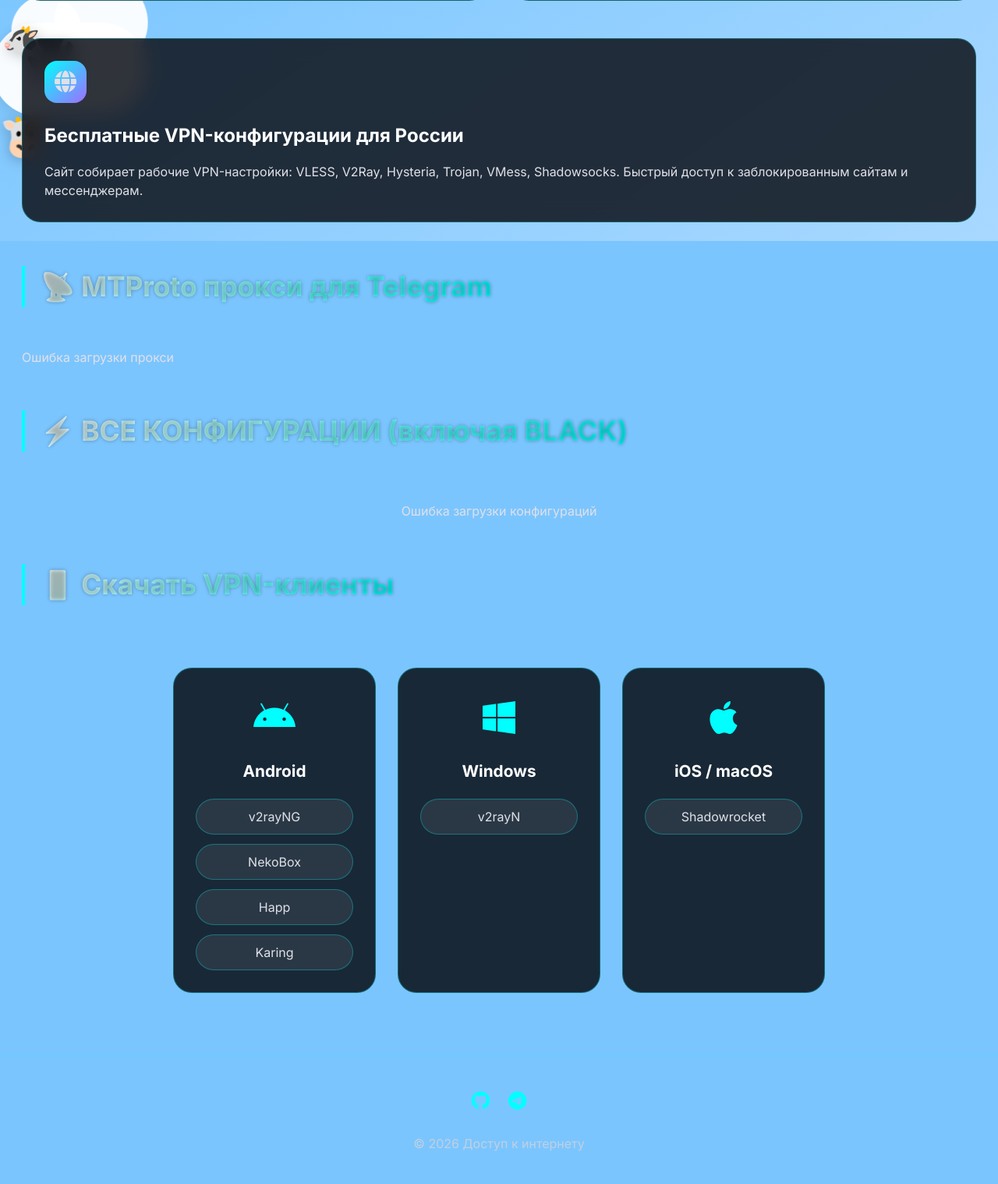
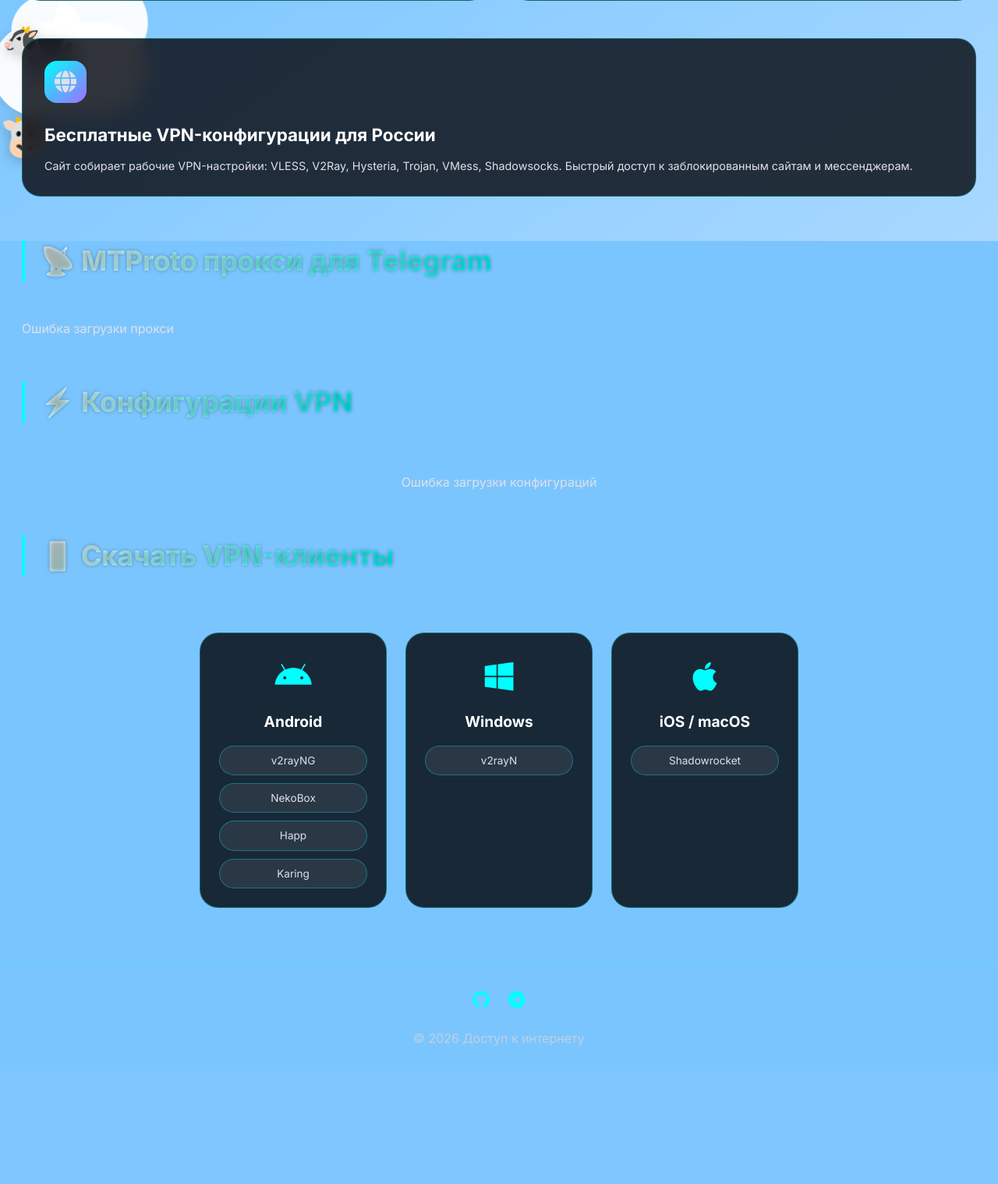
Before and after one commit to kort0881/internet-access-site, a Flask app: page / in a window 1280 px wide. Shown: the part 491-2009 px from the top of the page at 78% size. After the commit the page ends 1832 px from the top, so only its background shows below. Run offline with Flask 3, Linux system fonts and the light colour scheme; data that the repository does not hold is empty.

Commit message:
Refactor styles and update HTML structure

```diff
--- a/templates/index.html
+++ b/templates/index.html
@@ -56,34 +56,38 @@
         .step-list li::before { content: counter(step); position: absolute; left: 0; top: 0; width: 22px; height: 22px; background: linear-gradient(135deg, #0ff, #0088ff); border-radius: 30px; display: flex; align-items: center; justify-content: center; font-size: 12px; font-weight: bold; color: #000; }
         .highlight { color: #0ff; font-weight: 600; }
         .update-badge { display: inline-block; margin-top: 20px; padding: 6px 16px; background: rgba(0, 255, 255, 0.2); border-radius: 30px; font-size: 0.8rem; color: #0ff; border: 1px solid rgba(0,255,255,0.4); }
-        .configs-grid { display: grid; grid-template-columns: repeat(auto-fill, minmax(340px, 1fr)); gap: 28px; margin: 32px 0; }
-        .config-card { background: rgba(8, 12, 20, 0.85); backdrop-filter: blur(12px); border-radius: 24px; border: 1px solid rgba(0, 255, 255, 0.3); padding: 24px; transition: all 0.3s cubic-bezier(0.2, 0.9, 0.4, 1.1); position: relative; }
-        .config-card:hover { transform: translateY(-6px); border-color: #0ff; box-shadow: 0 16px 32px -12px rgba(0, 255, 255, 0.3); }
-        .recommended { border-color: #0f0; box-shadow: 0 0 15px rgba(0, 255, 0, 0.2); }
-        .rec-badge { position: absolute; top: 16px; right: 20px; background: linear-gradient(135deg, #0f0, #0a0); color: #000; font-weight: bold; font-size: 0.7rem; padding: 4px 12px; border-radius: 30px; }
-        /* Обычная неоновая кнопка (сине-фиолетовая) */
-        .btn-neon { padding: 12px; border-radius: 40px; font-weight: 600; text-align: center; cursor: pointer; transition: all 0.2s; border: none; font-size: 0.9rem; display: flex; align-items: center; justify-content: center; gap: 8px; text-decoration: none; background: linear-gradient(95deg, #a06eff, #0ff); color: #000; font-weight: 700; }
-        .btn-neon:hover { transform: scale(1.02); box-shadow: 0 0 20px #0ff; }
-        /* Чёрная кнопка (для BLACK) */
-        .btn-black { background: linear-gradient(95deg, #1a1a1a, #2a2a2a); color: #aaa; border: 1px solid #555; box-shadow: 0 0 5px rgba(0,0,0,0.5); }
-        .btn-black:hover { box-shadow: 0 0 15px #333; border-color: #888; color: #fff; }
-        .btn-link { background: rgba(0, 255, 255, 0.1); border: 1px solid rgba(0, 255, 255, 0.5); color: #0ff; background: transparent; color: #0ff; font-weight: 600; }
+        .configs-grid { display: grid; grid-template-columns: repeat(auto-fill, minmax(280px, 1fr)); gap: 24px; margin: 32px 0; }
+        .config-card { background: rgba(8, 12, 20, 0.85); backdrop-filter: blur(12px); border-radius: 24px; border: 1px solid rgba(0, 255, 255, 0.3); padding: 20px; transition: all 0.3s cubic-bezier(0.2, 0.9, 0.4, 1.1); }
+        .config-card:hover { transform: translateY(-4px); border-color: #0ff; box-shadow: 0 12px 24px -12px rgba(0, 255, 255, 0.3); }
+        .config-name { font-size: 1.2rem; font-weight: 700; color: #0ff; margin-bottom: 6px; word-break: break-word; }
+        .config-category { font-size: 0.75rem; color: #b0c0d0; margin-bottom: 16px; }
+        .button-group { display: flex; flex-direction: column; gap: 10px; margin-top: 12px; }
+        .btn-neon { padding: 10px; border-radius: 40px; font-weight: 600; text-align: center; cursor: pointer; transition: all 0.2s; border: none; font-size: 0.85rem; display: flex; align-items: center; justify-content: center; gap: 8px; text-decoration: none; background: linear-gradient(95deg, #a06eff, #0ff); color: #000; }
+        .btn-neon:hover { transform: scale(1.02); box-shadow: 0 0 12px #0ff; }
+        .btn-black { background: linear-gradient(95deg, #1a1a1a, #2a2a2a); color: #aaa; border: 1px solid #555; }
+        .btn-black:hover { box-shadow: 0 0 12px #333; border-color: #888; color: #fff; }
+        .btn-link { background: rgba(0, 255, 255, 0.1); border: 1px solid rgba(0, 255, 255, 0.5); color: #0ff; background: transparent; font-weight: 600; }
         .btn-link:hover { background: rgba(0, 255, 255, 0.25); border-color: #0ff; }
-        .proxy-grid { display: flex; flex-wrap: wrap; gap: 14px; margin-top: 20px; }
-        .proxy-item { background: rgba(0, 136, 204, 0.25); border: 1px solid rgba(0, 255, 255, 0.5); padding: 10px 22px; border-radius: 60px; color: #0ff; text-decoration: none; font-weight: 500; transition: 0.2s; display: inline-flex; align-items: center; gap: 8px; }
+        .proxy-grid { display: flex; flex-wrap: wrap; gap: 12px; margin-top: 16px; }
+        .proxy-item { background: rgba(0, 136, 204, 0.25); border: 1px solid rgba(0, 255, 255, 0.5); padding: 8px 18px; border-radius: 60px; color: #0ff; text-decoration: none; font-weight: 500; transition: 0.2s; display: inline-flex; align-items: center; gap: 8px; font-size: 0.85rem; }
         .proxy-item:hover { background: rgba(0, 255, 255, 0.4); transform: translateY(-2px); box-shadow: 0 8px 20px rgba(0, 136, 204, 0.3); }
-        .apps-grid { display: flex; flex-wrap: wrap; gap: 28px; justify-content: center; margin: 48px 0; }
-        .app-card { background: rgba(8, 12, 20, 0.85); backdrop-filter: blur(12px); border-radius: 24px; padding: 28px; width: 260px; text-align: center; border: 1px solid rgba(0, 255, 255, 0.3); transition: 0.3s; }
-        .app-card:hover { border-color: #0ff; transform: translateY(-5px); }
-        .app-icon { font-size: 48px; margin-bottom: 16px; color: #0ff; }
-        .app-card h3 { font-size: 1.3rem; margin-bottom: 20px; color: #fff; }
-        .app-links { display: flex; flex-direction: column; gap: 12px; }
-        .app-link { padding: 10px; border-radius: 40px; background: rgba(255,255,255,0.08); border: 1px solid rgba(0, 255, 255, 0.3); color: #e0e0e8; text-decoration: none; transition: 0.2s; }
+        .apps-grid { display: flex; flex-wrap: wrap; gap: 24px; justify-content: center; margin: 40px 0; }
+        .app-card { background: rgba(8, 12, 20, 0.85); backdrop-filter: blur(12px); border-radius: 24px; padding: 24px; width: 240px; text-align: center; border: 1px solid rgba(0, 255, 255, 0.3); transition: 0.3s; }
+        .app-card:hover { border-color: #0ff; transform: translateY(-4px); }
+        .app-icon { font-size: 42px; margin-bottom: 12px; color: #0ff; }
+        .app-card h3 { font-size: 1.2rem; margin-bottom: 16px; color: #fff; }
+        .app-links { display: flex; flex-direction: column; gap: 10px; }
+        .app-link { padding: 8px; border-radius: 40px; background: rgba(255,255,255,0.08); border: 1px solid rgba(0, 255, 255, 0.3); color: #e0e0e8; text-decoration: none; transition: 0.2s; font-size: 0.85rem; }
         .app-link:hover { background: rgba(0, 255, 255, 0.2); border-color: #0ff; }
-        footer { margin-top: 80px; padding: 40px 0; text-align: center; border-top: 1px solid rgba(0, 255, 255, 0.3); color: #c0d0e0; }
-        .footer-links a { color: #0ff; margin: 0 12px; font-size: 1.5rem; transition: 0.2s; }
+        footer { margin-top: 70px; padding: 30px 0; text-align: center; border-top: 1px solid rgba(0, 255, 255, 0.3); color: #c0d0e0; }
+        .footer-links a { color: #0ff; margin: 0 12px; font-size: 1.4rem; transition: 0.2s; }
         .footer-links a:hover { text-shadow: 0 0 8px #0ff; }
-        @media (max-width: 800px) { .container { padding: 0 20px; } .configs-grid { grid-template-columns: 1fr; } .info-grid { flex-direction: column; } .section-title { font-size: 1.8rem; } }
+        @media (max-width: 800px) {
+            .container { padding: 0 20px; }
+            .configs-grid { grid-template-columns: repeat(auto-fill, minmax(260px, 1fr)); gap: 16px; }
+            .info-grid { flex-direction: column; }
+            .section-title { font-size: 1.8rem; }
+        }
     </style>
 </head>
 <body>
@@ -134,8 +138,8 @@
 
         <div class="corner-card" style="margin-bottom: 40px;">
             <div class="info-icon"><i class="fas fa-globe"></i></div>
-            <h3 style="color:#fff; font-size:1.5rem; margin-bottom:16px;">Бесплатные VPN-конфигурации для России</h3>
-            <p>Сайт собирает рабочие VPN-настройки: VLESS, V2Ray, Hysteria, Trojan, VMess, Shadowsocks. Быстрый доступ к заблокированным сайтам и мессенджерам.</p>
+            <h3 style="color:#fff; font-size:1.4rem; margin-bottom:12px;">Бесплатные VPN-конфигурации для России</h3>
+            <p style="font-size:0.9rem;">Сайт собирает рабочие VPN-настройки: VLESS, V2Ray, Hysteria, Trojan, VMess, Shadowsocks. Быстрый доступ к заблокированным сайтам и мессенджерам.</p>
         </div>
 
         <div class="section">
@@ -144,7 +148,7 @@
         </div>
 
         <div class="section">
-            <h2 class="section-title">⚡ ВСЕ КОНФИГУРАЦИИ (включая BLACK)</h2>
+            <h2 class="section-title">⚡ Конфигурации VPN</h2>
             <div id="configs-grid" class="configs-grid">Загружаем конфигурации...</div>
         </div>
 
@@ -161,7 +165,7 @@
     <footer>
         <div class="container">
             <div class="footer-links"><a href="https://github.com/kort0881/vpn-checker-backend" target="_blank"><i class="fab fa-github"></i></a><a href="https://t.me/vlesstrojan" target="_blank"><i class="fab fa-telegram"></i></a></div>
-            <div style="margin-top: 24px;">© 2026 Доступ к интернету</div>
+            <div style="margin-top: 20px;">© 2026 Доступ к интернету</div>
         </div>
     </footer>
 
@@ -178,7 +182,7 @@
                     } else {
                         button.style.background = '';
                     }
-                }, 2000);
+                }, 1500);
             }).catch(() => {
                 const textarea = document.createElement('textarea');
                 textarea.value = url;
@@ -194,7 +198,7 @@
                     } else {
                         button.style.background = '';
                     }
-                }, 2000);
+                }, 1500);
             });
         }
 
@@ -233,21 +237,19 @@
                 const content = atob(data.content);
                 const lines = content.split('\n');
 
-                // Парсим все секции и ссылки
-                const sections = [];
+                // Собираем все URL ссылки из всех секций (включая BLACK)
+                const allUrls = [];
                 let currentSection = null;
                 for (let line of lines) {
                     line = line.trim();
                     if (line.startsWith('===') && line.includes('===')) {
-                        if (currentSection) sections.push(currentSection);
-                        currentSection = { title: line, urls: [] };
+                        currentSection = line;
                     } else if (currentSection && line.startsWith('http')) {
-                        currentSection.urls.push(line);
+                        allUrls.push({ url: line, section: currentSection });
                     }
                 }
-                if (currentSection) sections.push(currentSection);
 
-                // Получаем дату обновления
+                // Извлекаем дату
                 let lastUpdate = '';
                 for (let line of lines) {
                     if (line.startsWith('# Generated:')) {
@@ -260,36 +262,25 @@
                 if (lastUpdate) badge.innerHTML = `<i class="far fa-clock"></i> Обновлено: ${lastUpdate.replace('T', ' ')} UTC`;
                 else badge.innerHTML = `<i class="far fa-clock"></i> Обновлено: сейчас`;
 
-                if (sections.length === 0 || sections.every(s => s.urls.length === 0)) {
+                if (allUrls.length === 0) {
                     container.innerHTML = '<div style="grid-column:1/-1;text-align:center;">Нет конфигураций</div>';
                     return;
                 }
 
                 container.innerHTML = '';
-                let globalIdx = 0;
-                for (let section of sections) {
-                    if (section.urls.length === 0) continue;
-                    // Заголовок секции
-                    const sectionTitle = document.createElement('div');
-                    sectionTitle.style.gridColumn = '1/-1';
-                    sectionTitle.style.marginTop = '20px';
-                    sectionTitle.style.marginBottom = '10px';
-                    sectionTitle.style.fontSize = '1.3rem';
-                    sectionTitle.style.fontWeight = 'bold';
-                    sectionTitle.style.color = section.title.includes('BLACK') || section.title.includes('⚠️') ? '#888' : '#0ff';
-                    sectionTitle.style.borderLeft = `3px solid ${section.title.includes('BLACK') || section.title.includes('⚠️') ? '#888' : '#0ff'}`;
-                    sectionTitle.style.paddingLeft = '15px';
-                    sectionTitle.innerHTML = section.title.replace(/===/g, '').trim();
-                    container.appendChild(sectionTitle);
+                allUrls.forEach((item) => {
+                    const url = item.url;
+                    const section = item.section;
+                    let name = url.split('/').pop().replace('.txt', '').replace(/_/g, ' ');
+                    // Упрощаем названия для читаемости
+                    name = name.replace('ru white all ', '').replace('ru white ', '').replace('my euro all ', '').replace('my euro ', '');
+                    if (name.includes('WHITE')) name = '✨ ' + name;
+                    if (name.includes('BLACK')) name = '⬛ ' + name;
+                    const isBlack = section.includes('BLACK') || section.includes('⚠️');
+                    const category = url.includes('RU_Best') ? '🇷🇺 Россия' : (url.includes('My_Euro') ? '🇪🇺 Европа' : '🌍 Общий');
 
-                    for (let url of section.urls) {
-                        globalIdx++;
-                        let name = url.split('/').pop().replace('.txt', '').replace(/_/g, ' ');
-                        const isBlack = section.title.includes('BLACK') || section.title.includes('⚠️');
-                        const category = url.includes('RU_Best') ? '🇷🇺 Россия' : (url.includes('My_Euro') ? '🇪🇺 Европа' : '🌍 Общий');
                     const card = document.createElement('div');
                     card.className = 'config-card';
-                        if (globalIdx === 1 && !isBlack) card.classList.add('recommended');
                     const nameDiv = document.createElement('div');
                     nameDiv.className = 'config-name';
                     nameDiv.textContent = name;
@@ -304,7 +295,7 @@
                     const copyBtn = document.createElement('button');
                     copyBtn.className = 'btn-neon';
                     if (isBlack) copyBtn.classList.add('btn-black');
-                        copyBtn.innerHTML = '<i class="fas fa-copy"></i> Копировать ссылку (сотни ключей)';
+                    copyBtn.innerHTML = '<i class="fas fa-copy"></i> Копировать ссылку';
                     copyBtn.onclick = () => copyToClipboard(copyBtn, url);
                     btnGroup.appendChild(copyBtn);
 
@@ -317,8 +308,7 @@
 
                     card.appendChild(btnGroup);
                     container.appendChild(card);
-                    }
-                }
+                });
             } catch(e) {
                 console.error(e);
                 container.innerHTML = '<div style="grid-column:1/-1;text-align:center;">Ошибка загрузки конфигураций</div>';
```
Lines whose indentation alone changed are shown as unchanged.
